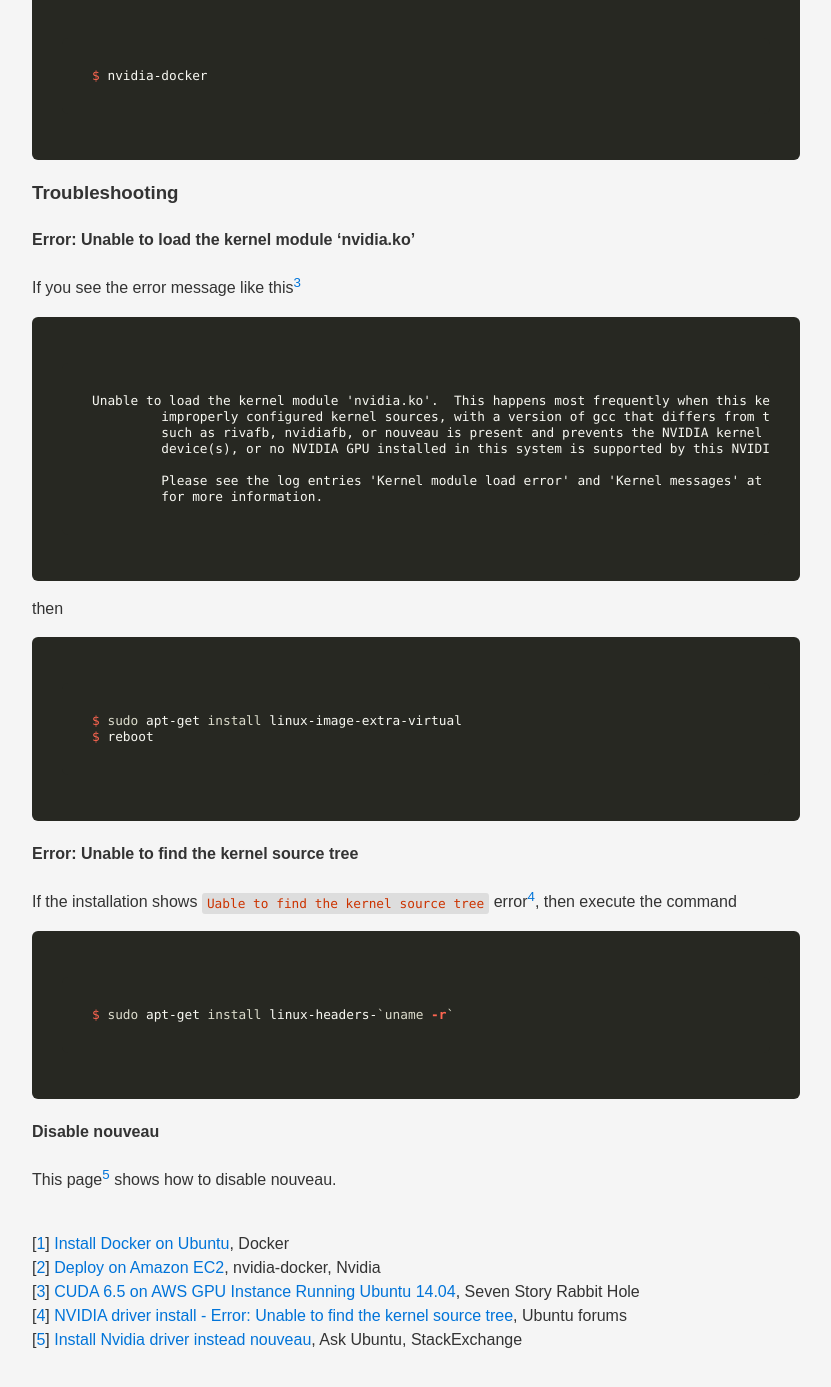
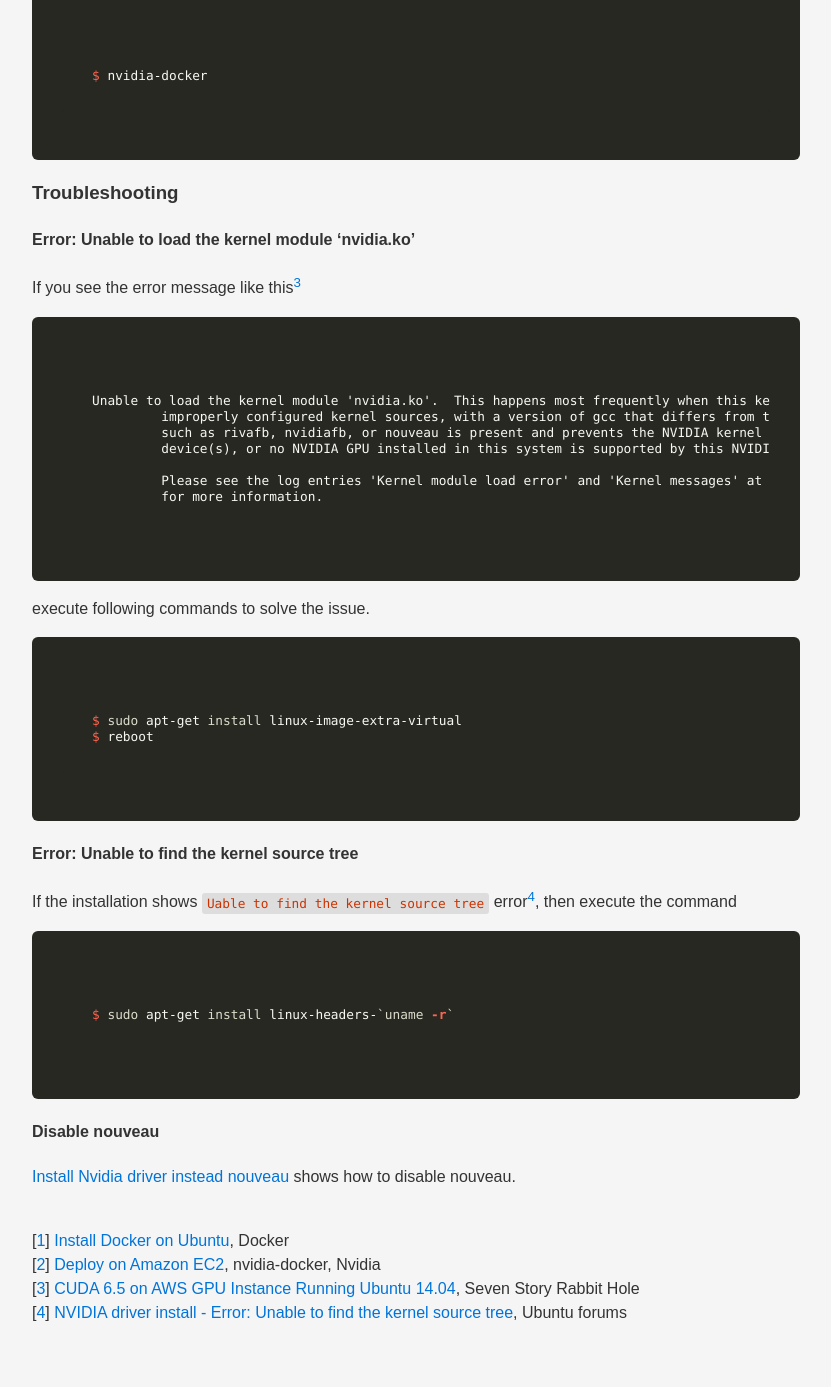
Before and after one commit to songyunlu/songyunlu.github.io, a Jekyll site: the page built from _posts/2016-12-17-install-nvidia-gpu-driver-and-nvidia-docker-in-ubuntu-ec2-instance.md, in a window 1280 px wide and 1400 px high, scrolled down 1648 px. Shown: the top 1387 px of the window, without its empty margins (224-1055 px from the left). Built offline with Jekyll 4.4.1, drawn with Linux system fonts in a browser that asks for light colours; comment, search, counter and statistics services are not loaded; some of the changed text lies outside the part shown.

Commit message:
Refined the content of 2016-12-17-how-to-install-nvidia-gpu-driver-and-nvidia-docker-in-ubuntu-ec2-instance.md.

````diff
--- a/_posts/2016-12-17-how-to-install-nvidia-gpu-driver-and-nvidia-docker-in-ubuntu-ec2-instance.md
+++ b/_posts/2016-12-17-install-nvidia-gpu-driver-and-nvidia-docker-in-ubuntu-ec2-instance.md
@@ -59,7 +59,7 @@
          for more information.
 ```
 
-then
+execute following commands to solve the issue.
 
 ```bash
 $ sudo apt-get install linux-image-extra-virtual
@@ -76,7 +76,7 @@
 
 #### Disable nouveau
 
-This page<sup>[5](#5)</sup> shows how to disable nouveau.
+[Install Nvidia driver instead nouveau](http://askubuntu.com/questions/481414/install-nvidia-driver-instead-nouveau) shows how to disable nouveau.
 
 <br/>
 [<a name="1">1</a>] [Install Docker on Ubuntu](https://docs.docker.com/engine/installation/linux/ubuntulinux/), Docker<br/>
@@ -84,4 +84,3 @@
 [<a name="3">3</a>] [CUDA 6.5 on AWS GPU Instance Running Ubuntu 14.04](http://tleyden.github.io/blog/2014/10/25/cuda-6-dot-5-on-aws-gpu-instance-running-ubuntu-14-dot-04/),
 Seven Story Rabbit Hole<br/>
 [<a name="4">4</a>] [NVIDIA driver install - Error: Unable to find the kernel source tree](https://ubuntuforums.org/showthread.php?t=843914), Ubuntu forums<br/>
-[<a name="5">5</a>] [Install Nvidia driver instead nouveau](http://askubuntu.com/questions/481414/install-nvidia-driver-instead-nouveau), Ask Ubuntu, StackExchange<br/>
````
Also changed, not shown: other parts of _posts/2016-12-17-install-nvidia-gpu-driver-and-nvidia-docker-in-ubuntu-ec2-instance.md (+1 -1 lines).
